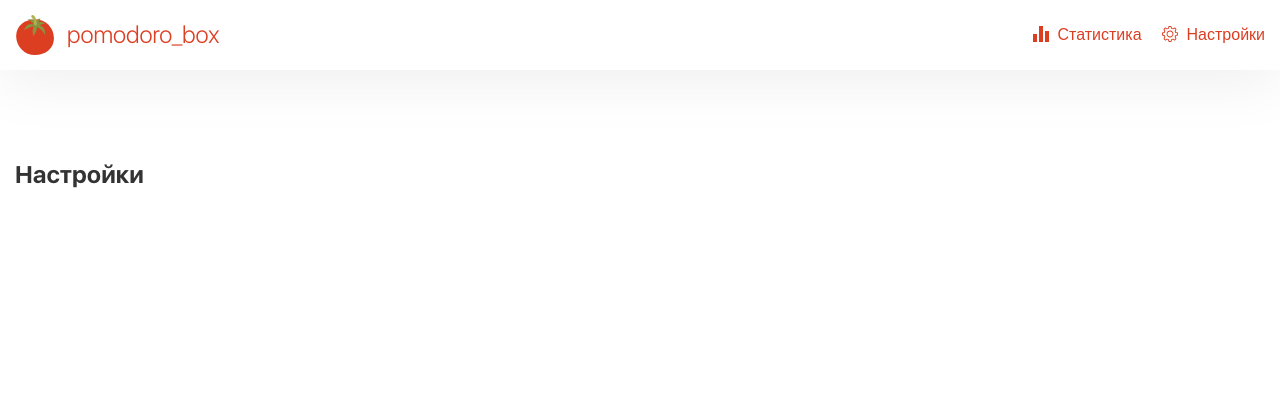
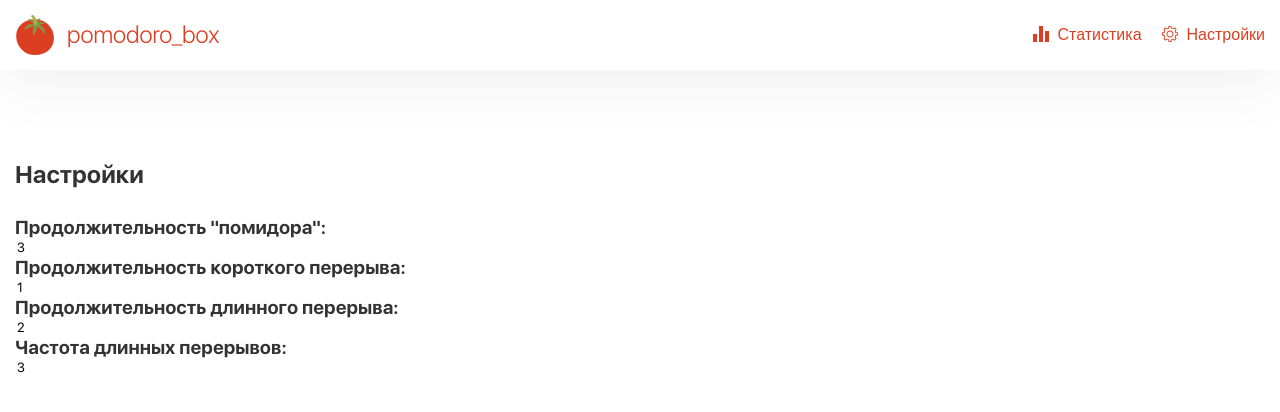
Before and after one commit to hel-sidoruk/pomodoro-react, a React (Vite) app: page /settings in a window 1280 px wide. Shown: the top 412 px of the page. Built offline with nearby package versions, Linux system fonts and the light colour scheme.

Commit message:
feat: settings page

```diff
--- a/src/hooks/useTimer.ts
+++ b/src/hooks/useTimer.ts
@@ -4,7 +4,9 @@ import useTypedSelector from './useTypedSelector';
 
 export function useTimer() {
   const { isTaskTime, pomodoros, breaks } = useTypedSelector((state) => state.pomodoro);
-  const { taskTime, breakTime, longBreakTime } = useTypedSelector((state) => state.settings);
+  const { taskTime, breakTime, longBreakTime, longBreakFrequency } = useTypedSelector(
+    (state) => state.settings
+  );
   const { tasks } = useTypedSelector((state) => state.tasks);
 
   const [currentTime, setCurrentTime] = useState(taskTime);
@@ -17,7 +19,7 @@ export function useTimer() {
 
   const start = () => {
     setIsStarted(true);
-    setTimer(setInterval(() => tick(), 1000));
+    setTimer(setInterval(tick, 1000));
     switchProcess(true);
   };
 
@@ -33,7 +35,7 @@ export function useTimer() {
   };
 
   const startBreak = () => {
-    setCurrentTime(breaks === 3 ? longBreakTime : breakTime);
+    setCurrentTime(breaks === longBreakFrequency ? longBreakTime : breakTime);
     switchTaskTime();
     addBreak();
   };
--- a/src/pages/Settings.tsx
+++ b/src/pages/Settings.tsx
@@ -1,10 +1,45 @@
 import React from 'react';
+import useActions from '../hooks/useActions';
+import useTypedSelector from '../hooks/useTypedSelector';
 
 export const Settings = () => {
+  const { taskTime, breakTime, longBreakFrequency, longBreakTime } = useTypedSelector(
+    (state) => state.settings
+  );
+
+  const { changeTaskTime, changeBreakTime, changeLongBreak, changeLongBreakFrequency } =
+    useActions();
+
   return (
     <div className="settings">
       <div className="container">
         <h2 className="title">Настройки</h2>
+        <div>
+          <h3>Продолжительность &quot;помидора&quot;:</h3>
+          <input
+            type="number"
+            value={taskTime / 60}
+            onChange={(e) => changeTaskTime(e.target.value)}
+          />
+          <h3>Продолжительность короткого перерыва:</h3>
+          <input
+            type="number"
+            value={breakTime / 60}
+            onChange={(e) => changeBreakTime(e.target.value)}
+          />
+          <h3>Продолжительность длинного перерыва:</h3>
+          <input
+            type="number"
+            value={longBreakTime / 60}
+            onChange={(e) => changeLongBreak(e.target.value)}
+          />
+          <h3>Частота длинных перерывов:</h3>
+          <input
+            type="number"
+            value={longBreakFrequency}
+            onChange={(e) => changeLongBreakFrequency(e.target.value)}
+          />
+        </div>
       </div>
     </div>
   );
--- a/src/store/ActionCreators/index.ts
+++ b/src/store/ActionCreators/index.ts
@@ -1,7 +1,9 @@
 import * as TasksActionCreators from './tasks';
 import * as PomodoroActionCreators from './pomodoro';
+import * as SettingsActionCreators from './settings';
 
 export default {
   ...TasksActionCreators,
   ...PomodoroActionCreators,
+  ...SettingsActionCreators,
 };
--- a/src/store/ActionCreators/settings.ts
+++ b/src/store/ActionCreators/settings.ts
@@ -15,3 +15,8 @@ export const changeLongBreak: ActionCreator<SettingsAction> = (minutes: number)
   type: SettingsActionTypes.CHANGE_LONG_BREAK,
   longBreakTime: minutes * 60,
 });
+
+export const changeLongBreakFrequency: ActionCreator<SettingsAction> = (count: number) => ({
+  type: SettingsActionTypes.CHANGE_LONG_BREAK_FREQUENCY,
+  longBreakFrequency: count,
+});
--- a/src/store/reducers/settingsReducer.ts
+++ b/src/store/reducers/settingsReducer.ts
@@ -1,9 +1,10 @@
 import { SettingsAction, SettingsActionTypes, SettingsState } from '../../types/settings';
 
 const initialState: SettingsState = {
-  taskTime: 100,
-  breakTime: 5,
-  longBreakTime: 8,
+  taskTime: 180,
+  breakTime: 60,
+  longBreakTime: 120,
+  longBreakFrequency: 3,
 };
 
 export const settingsReducer = (state = initialState, action: SettingsAction) => {
@@ -14,6 +15,8 @@ export const settingsReducer = (state = initialState, action: SettingsAction) =>
       return { ...state, breakTime: action.breakTime };
     case SettingsActionTypes.CHANGE_LONG_BREAK:
       return { ...state, longBreakTime: action.longBreakTime };
+    case SettingsActionTypes.CHANGE_LONG_BREAK_FREQUENCY:
+      return { ...state, longBreakFrequency: action.longBreakFrequency };
     default:
       return state;
   }
--- a/src/types/settings.ts
+++ b/src/types/settings.ts
@@ -2,12 +2,14 @@ export interface SettingsState {
   taskTime: number;
   breakTime: number;
   longBreakTime: number;
+  longBreakFrequency: number;
 }
 
 export enum SettingsActionTypes {
   CHANGE_TASK_TIME = 'CHANGE_TASK_TIME',
   CHANGE_BREAK_TIME = 'CHANGE_BREAK_TIME',
   CHANGE_LONG_BREAK = 'CHANGE_LONG_BREAK',
+  CHANGE_LONG_BREAK_FREQUENCY = 'CHANGE_LONG_BREAK_FREQUENCY',
 }
 
 interface ChangeTaskTime {
@@ -22,5 +24,13 @@ interface ChangeLongBreak {
   type: SettingsActionTypes.CHANGE_LONG_BREAK;
   longBreakTime: number;
 }
+interface ChangeLongBreakFrequency {
+  type: SettingsActionTypes.CHANGE_LONG_BREAK_FREQUENCY;
+  longBreakFrequency: number;
+}
 
-export type SettingsAction = ChangeTaskTime | ChangeBreakTime | ChangeLongBreak;
+export type SettingsAction =
+  | ChangeTaskTime
+  | ChangeBreakTime
+  | ChangeLongBreak
+  | ChangeLongBreakFrequency;
```
